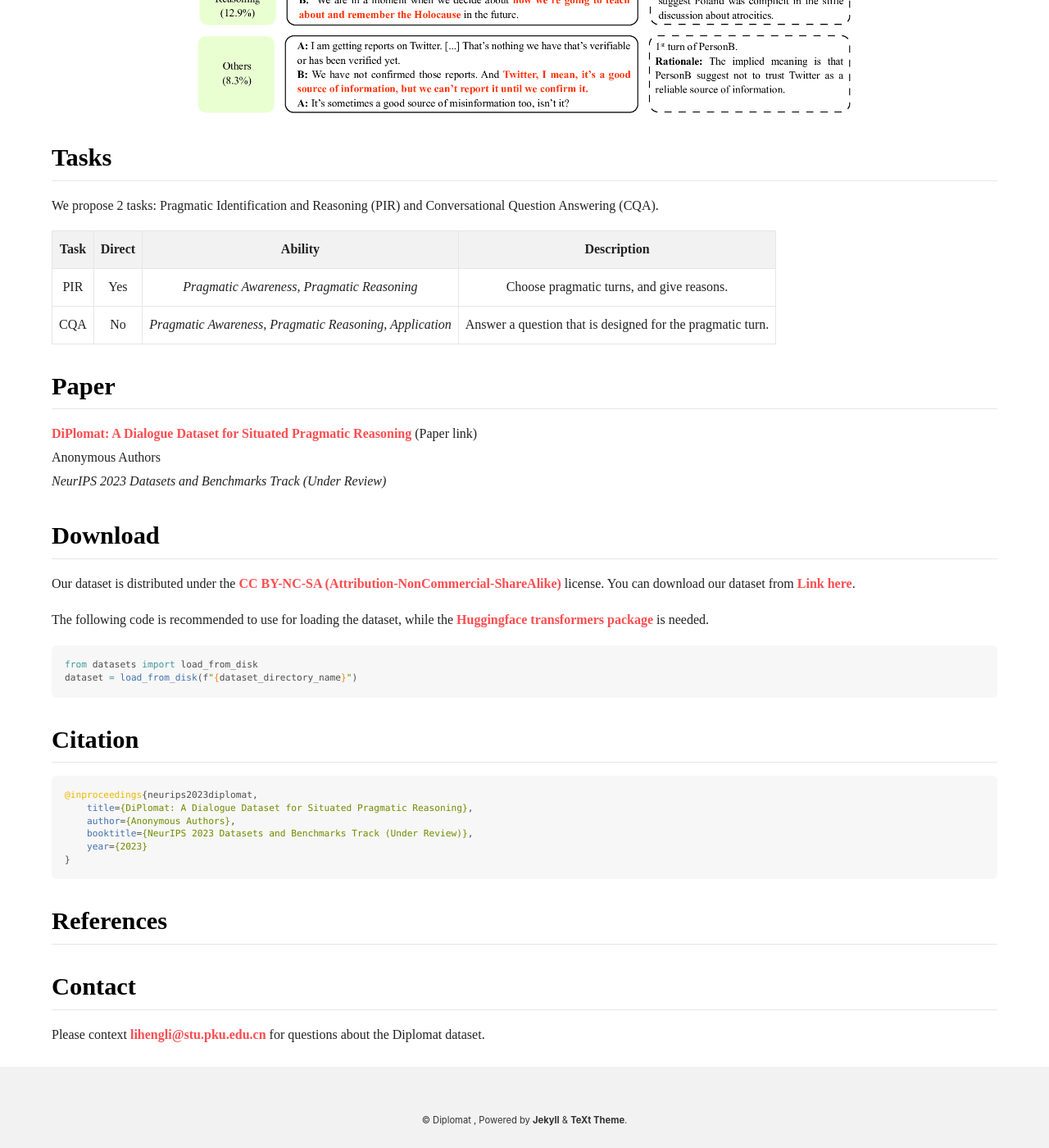
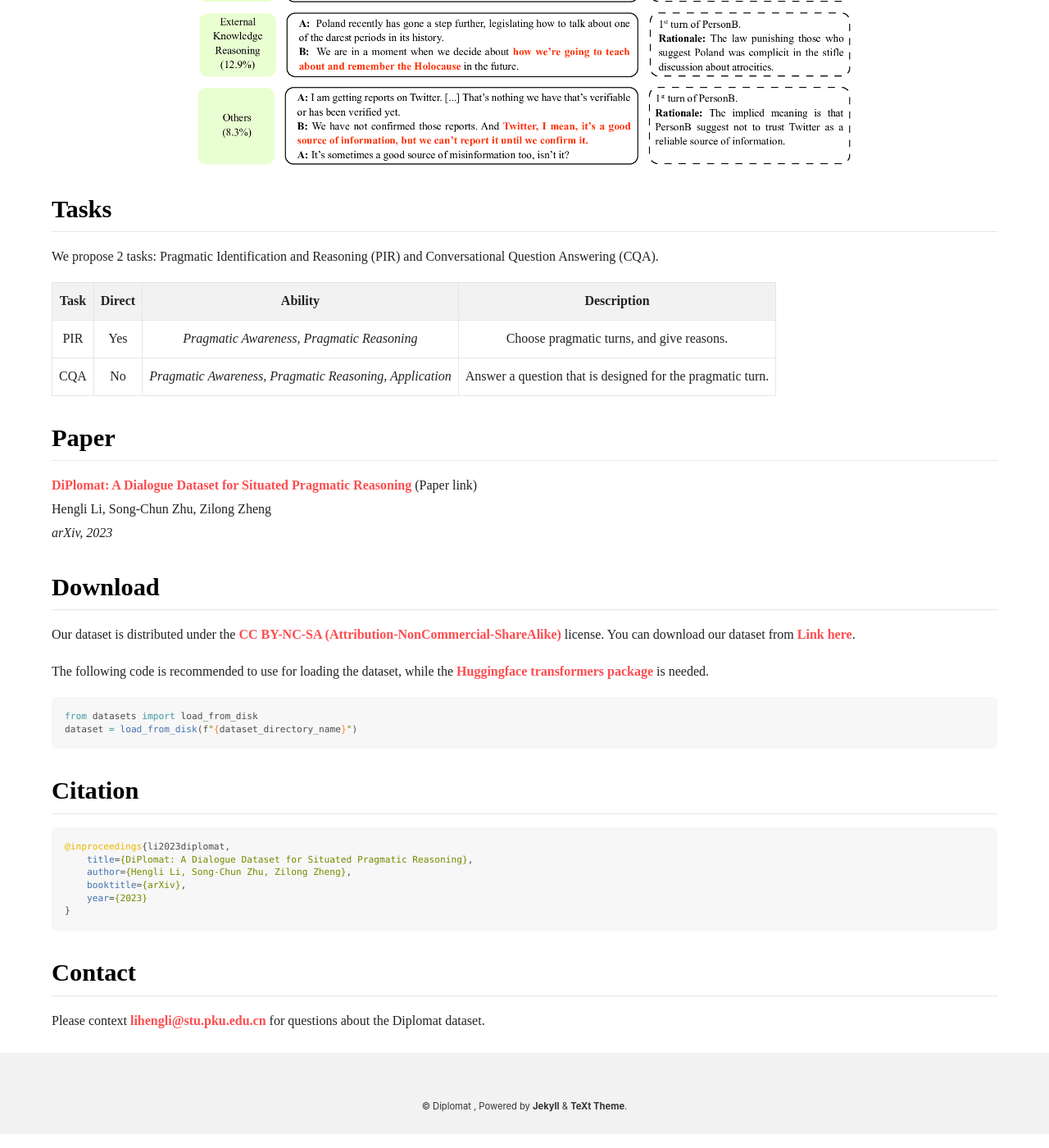
Before and after one commit to diplomat-dataset/diplomat-dataset.github.io, a Jekyll site: the page built from index.md, in a window 1280 px wide and 1400 px high, scrolled down 1467 px. Shown: the whole window at 82% size. Built offline with Jekyll 4.4.1, drawn with Linux system fonts in a browser that asks for light colours; some of the changed text lies outside the part shown.

Commit message:
Update index.md

````diff
--- a/index.md
+++ b/index.md
@@ -10,10 +10,14 @@ comment: false
 <div class="title">
 DiPlomat: A Dialogue Dataset for Situated Pragmatic Reasoning <br>
 
-<span class="info"> Anonymous Authors </span> <br>
+<span class="info"> Hengli Li, <a href="https://zhusongchun.net/"> Song-Chun Zhu </a>, <a href="https://zilongzheng.github.io/" > Zilong Zheng </a> </span> <br>
 
-<span class="info">NeurIPS 2023 Datasets and Benchmarks Track (Under Review) </span>
+<span class="info"> Peking University</span>, <span class="info"> BIGAI </span>
+
+<!-- <span class="info">NeurIPS 2023 Datasets an </span> -->
 </div>
+
+<span class="info"> <a href="https://github.com/diplomat-dataset/diplomat"> Code </a> </span> | <span class="info"> <a href="https://arxiv.org/abs/2306.09030"> arXiv </a> </span>
 
 <br>
 
@@ -43,8 +47,8 @@ We propose 2 tasks: Pragmatic Identification and Reasoning (PIR) and Conversatio
 
 
 **[DiPlomat: A Dialogue Dataset for Situated Pragmatic Reasoning](https://arxiv.org/abs/2306.09030)** (Paper link)<br>
-Anonymous Authors <br>
-*NeurIPS 2023 Datasets and Benchmarks Track (Under Review)*
+Hengli Li, Song-Chun Zhu, Zilong Zheng <br>
+*arXiv, 2023*
 
 ## Download
 
@@ -60,18 +64,14 @@ dataset = load_from_disk(f"{dataset_directory_name}")
 ## Citation
 
 ```bibtex
-@inproceedings{neurips2023diplomat,
+@inproceedings{li2023diplomat,
     title={DiPlomat: A Dialogue Dataset for Situated Pragmatic Reasoning},
-    author={Anonymous Authors},
-    booktitle={NeurIPS 2023 Datasets and Benchmarks Track (Under Review)},
+    author={Hengli Li, Song-Chun Zhu, Zilong Zheng},
+    booktitle={arXiv},
     year={2023}
 }
 ```
 
-## References
-
-
-
 ## Contact
 
 Please context [lihengli@stu.pku.edu.cn](mailto: 2000017754@stu.pku.edu.cn) for questions about the Diplomat dataset.
````
